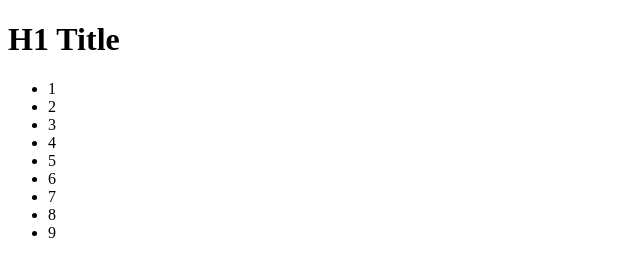
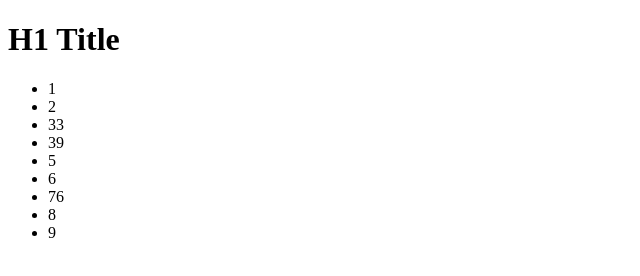
Before and after one commit to CityRay/test-0119-01, a plain HTML site: page index.html in a window 1280 px wide. Shown: the full height of the page, 0-640 px from the left. Drawn offline with Linux system fonts and the light colour scheme.

Commit message:
update ul li

```diff
--- a/index.html
+++ b/index.html
@@ -10,11 +10,11 @@
     <ul>
       <li>1</li>
       <li>2</li>
-      <li>3</li>
-      <li>4</li>
+      <li>33</li>
+      <li>39</li>
       <li>5</li>
       <li>6</li>
-      <li>7</li>
+      <li>76</li>
       <li>8</li>
       <li>9</li>
     </ul>
```
